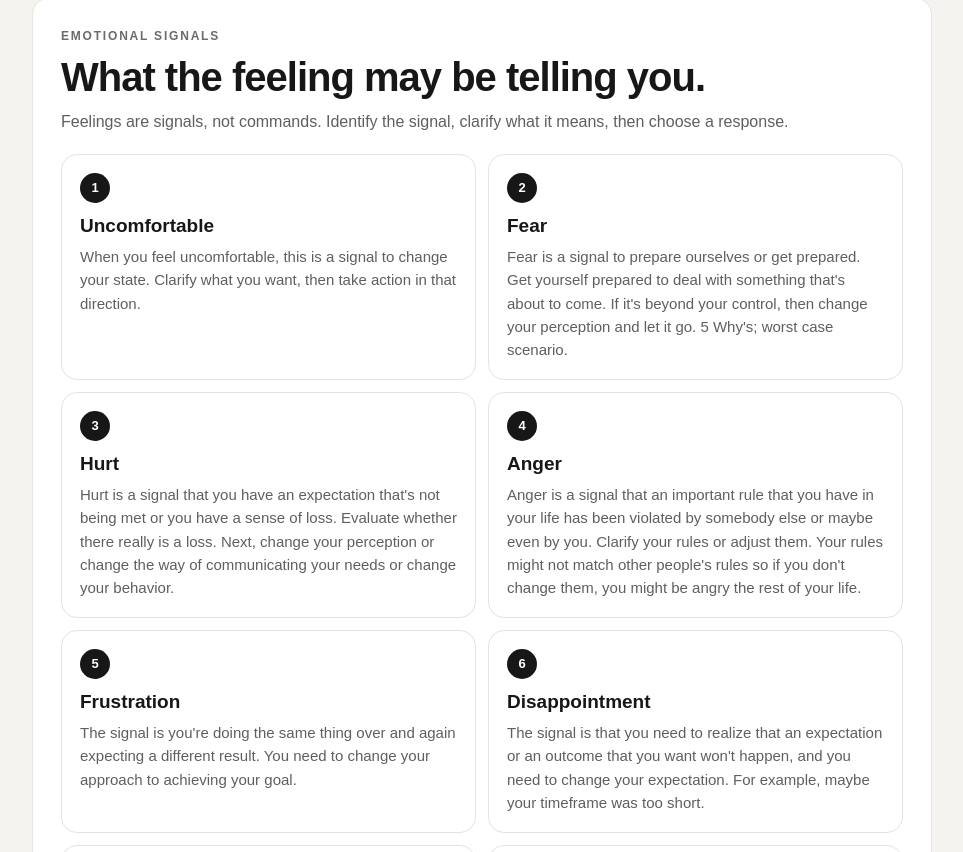
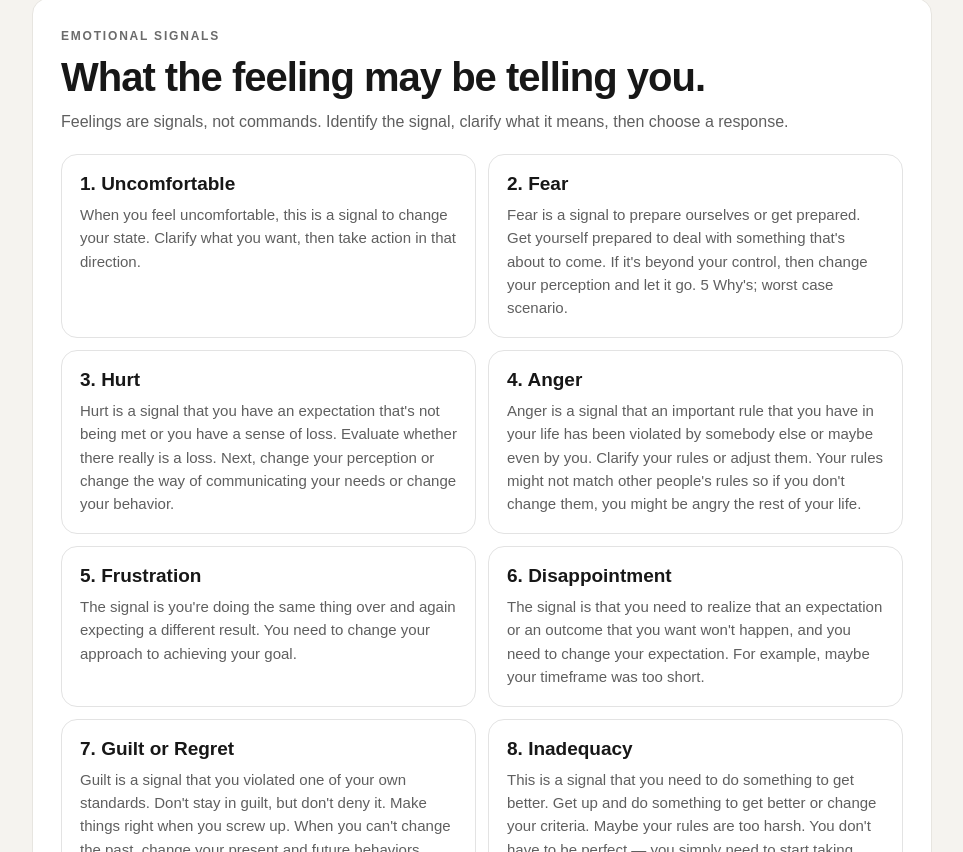
Before and after one commit to n5a5/personal-ai-coach, a Next.js app: page /reference in a window 1280 px wide. Shown: the part 968-1820 px from the top of the page, without its empty margins (158-1121 px from the left). Built offline with nearby package versions, Linux system fonts and the light colour scheme; no server answers.

Commit message:
Fix reference card heading alignment

```diff
--- a/app/reference/page.tsx
+++ b/app/reference/page.tsx
@@ -98,8 +98,7 @@ export default function ReferencePage() {
           <div className="reference-grid">
             {signals.map(([title, body], i) => (
               <article className="reference-card" key={title}>
-                <div className="reference-number">{i + 1}</div>
-                <h3>{title}</h3>
+                <h3 className="reference-signal-title">{i + 1}. {title}</h3>
                 <p>{body}</p>
               </article>
             ))}
```
